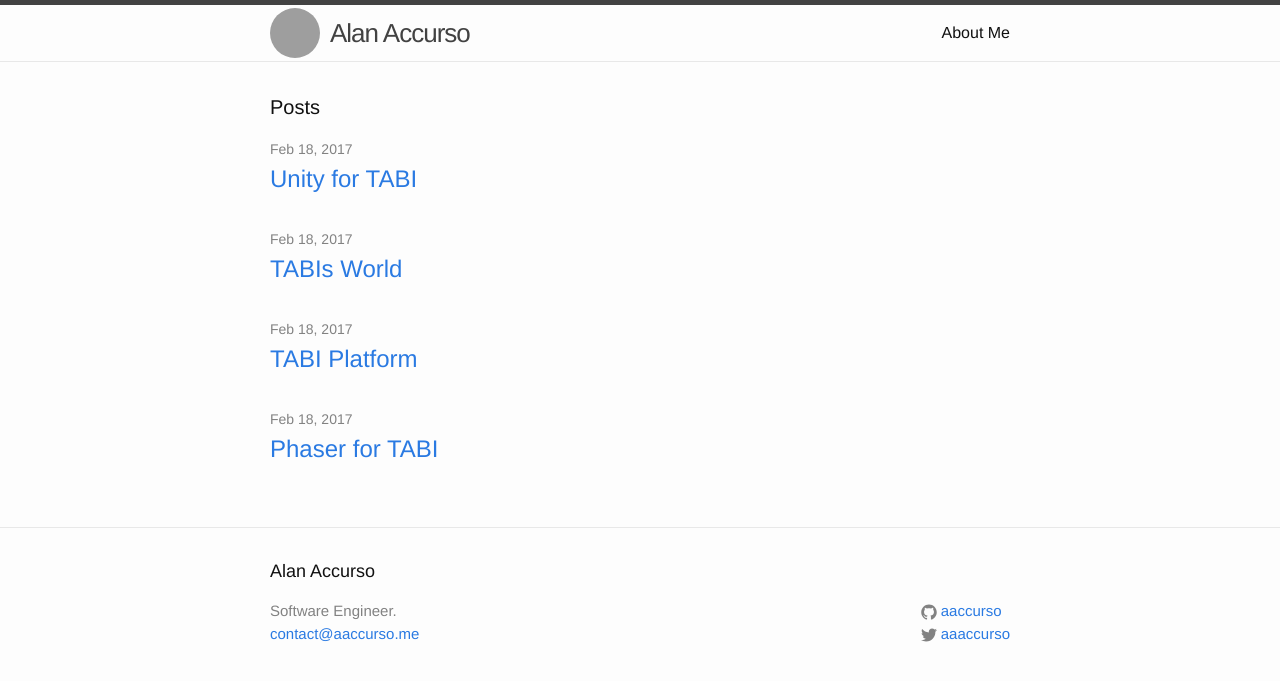
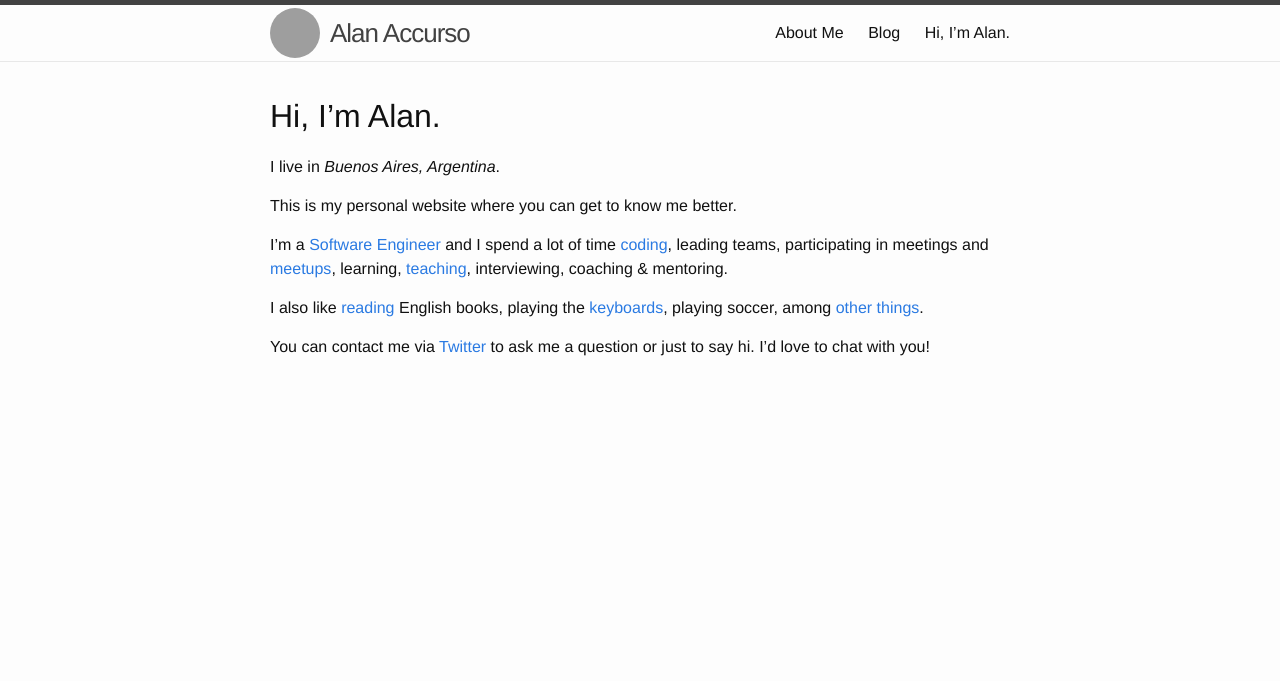
Before and after one commit to aaccurso/aaccurso.github.io, a Jekyll site: the page built from index.md, in a window 1280 px wide. Shown: the top 681 px of the page. Built offline with Jekyll 4.4.1, drawn with Linux system fonts in a browser that asks for light colours; nearby versions of some CDN libraries; our own code applies the rules of GitHub Pages for plain Markdown files; grey boxes are pictures that could not be loaded.

Commit message:
Create first version of site landing page

```diff
--- /dev/null
+++ b/_layouts/landing.html
@@ -0,0 +1,18 @@
+<!DOCTYPE html>
+<html>
+
+  {% include head.html %}
+
+  <body>
+
+    {% include header.html %}
+
+    <div class="page-content">
+      <div class="wrapper">
+        {{ content }}
+      </div>
+    </div>
+
+  </body>
+
+</html>
--- a/index.html
+++ b/blog.md
@@ -1,5 +1,7 @@
 ---
 layout: default
+title: Blog
+permalink: /blog/
 ---
 
 <div class="home">
@@ -10,7 +12,6 @@ layout: default
     {% for post in site.posts %}
       <li>
         <span class="post-meta">{{ post.date | date: "%b %-d, %Y" }}</span>
-
         <h2>
           <a class="post-link" href="{{ post.url | prepend: site.baseurl }}">{{ post.title }}</a>
         </h2>
--- /dev/null
+++ b/index.md
@@ -0,0 +1,24 @@
+---
+layout: landing
+---
+
+# Hi, I'm Alan.
+
+I live in _Buenos Aires, Argentina_.
+
+This is my personal website where you can get to know me better.
+
+I'm a [Software Engineer][Linkedin] and I spend a lot of time [coding][Github], leading teams, participating in meetings and [meetups][Meetup], learning, [teaching][frontend-training], interviewing, coaching &amp; mentoring.
+
+I also like [reading][Goodreads] English books, playing the [keyboards][SoundCloud], playing soccer, among [other things][about-me].
+
+You can contact me via [Twitter] to ask me a question or just to say hi. I'd love to chat with you!
+
+[Linkedin]: https://www.linkedin.com/in/aaccurso
+[Github]: http://github.com/aaccurso
+[Meetup]: https://www.meetup.com/members/139833012
+[frontend-training]: https://github.com/Graion/frontend-training
+[Goodreads]: https://www.goodreads.com/user/show/31983601-alan-accurso
+[Twitter]: https://twitter.com/aaaccurso
+[SoundCloud]: https://soundcloud.com/alan-accurso
+[about-me]: /about-me
```
